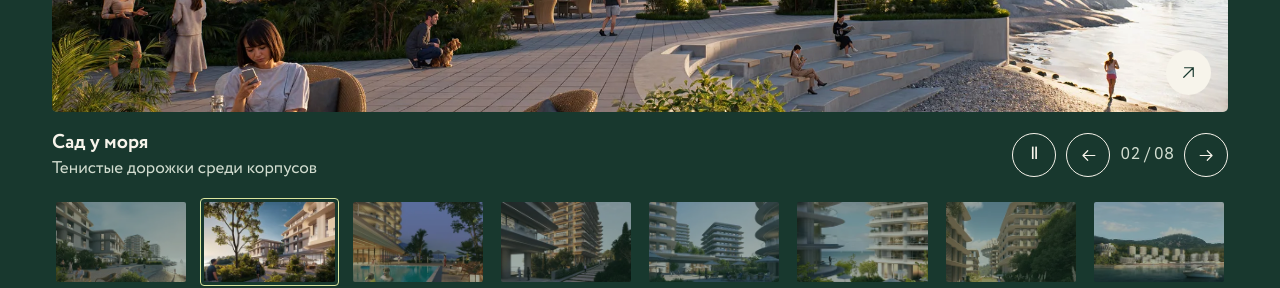
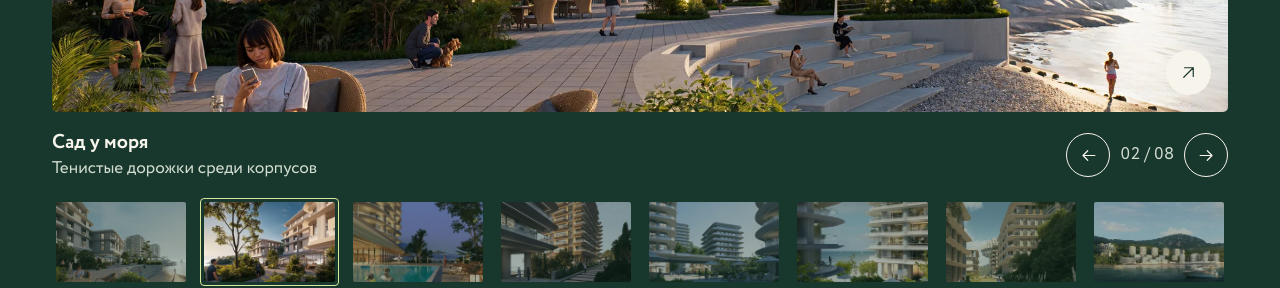
Before and after one commit to efimov-work/YuzhnyyBriz, a Next.js app: page / in a window 1280 px wide. Shown: the part 5600-5888 px from the top of the page. Built offline with nearby package versions, Linux system fonts and the light colour scheme; no server answers.

Commit message:
Remove the gallery pause control

```diff
--- a/src/components/Experience.tsx
+++ b/src/components/Experience.tsx
@@ -33,14 +33,13 @@ export function Gallery() {
     const [slides, setSlides] = useState({ active: 0, previous: -1 });
     const pictures = useRef<(HTMLImageElement | null)[]>([]);
     const [expanded, setExpanded] = useState(false);
-    const [autoplay, setAutoplay] = useState(true);
     const [inView, setInView] = useState(false);
     const [motionAllowed, setMotionAllowed] = useState(false);
     const frame = useRef<HTMLButtonElement>(null);
     const dialog = useRef<HTMLDialogElement>(null);
     const start = useRef<number | null>(null);
     const current = gallery[index];
-    const rotating = autoplay && inView && motionAllowed && !expanded;
+    const rotating = inView && motionAllowed && !expanded;
 
     useEffect(() => {
         const preference = window.matchMedia('(prefers-reduced-motion: reduce)');
@@ -107,7 +106,6 @@ export function Gallery() {
             <div className="gallery-meta">
                 <div aria-live={rotating ? "off" : "polite"}><strong>{current.title}</strong><p>{current.text}</p></div>
                 <div className="gallery-nav">
-                    {motionAllowed && <button type="button" className="circle" onClick={() => setAutoplay(value => !value)} aria-label={autoplay ? 'Приостановить смену кадров' : 'Запустить смену кадров'}><span aria-hidden="true">{autoplay ? 'Ⅱ' : '▷'}</span></button>}
                     <button type="button" className="circle previous" onClick={() => change(-1)} aria-label="Предыдущая визуализация"><Arrow /></button>
                     <span className="counter">{String(index + 1).padStart(2, '0')} / {String(gallery.length).padStart(2, '0')}</span>
                     <button type="button" className="circle" onClick={() => change(1)} aria-label="Следующая визуализация"><Arrow /></button>
```
